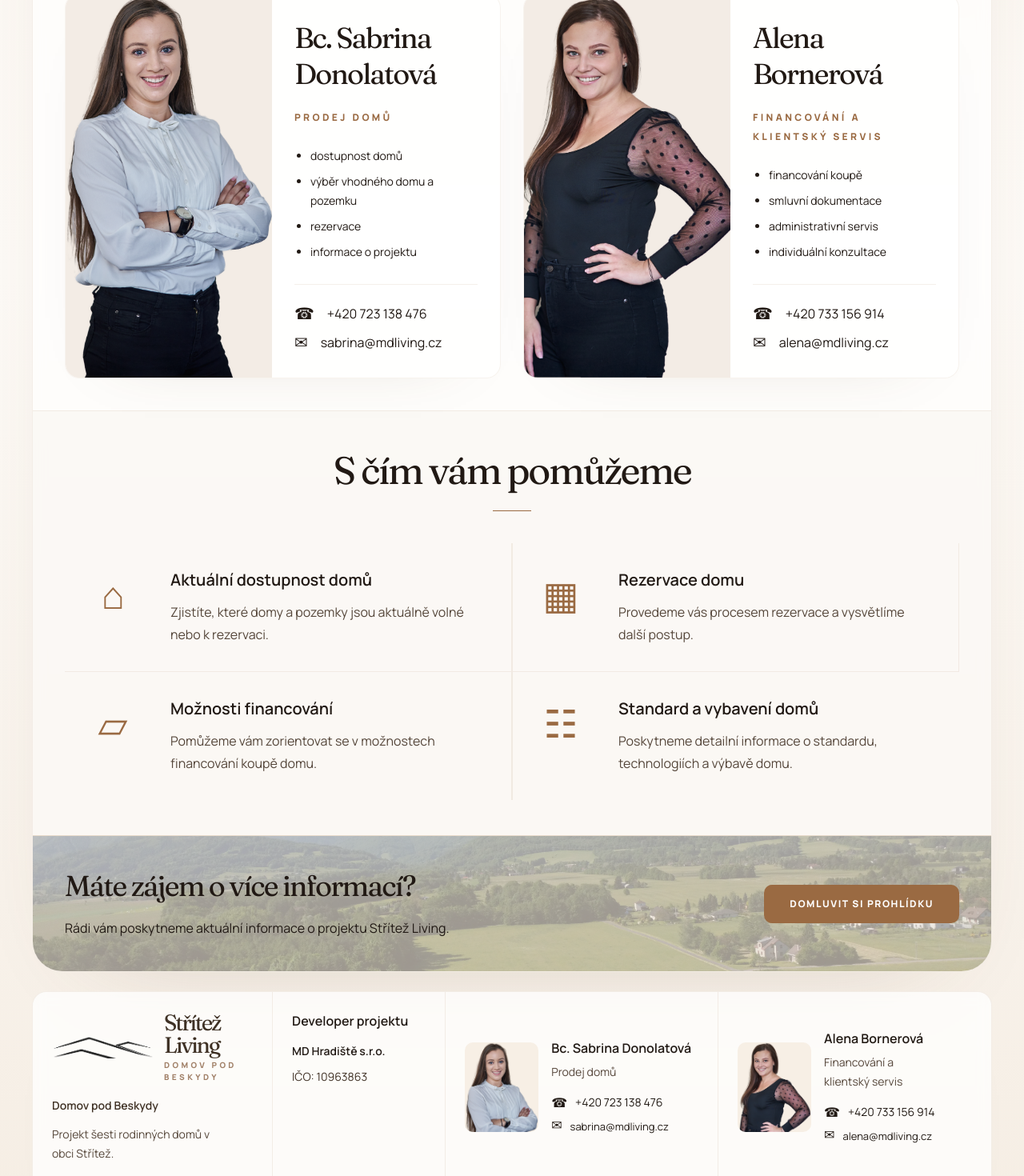
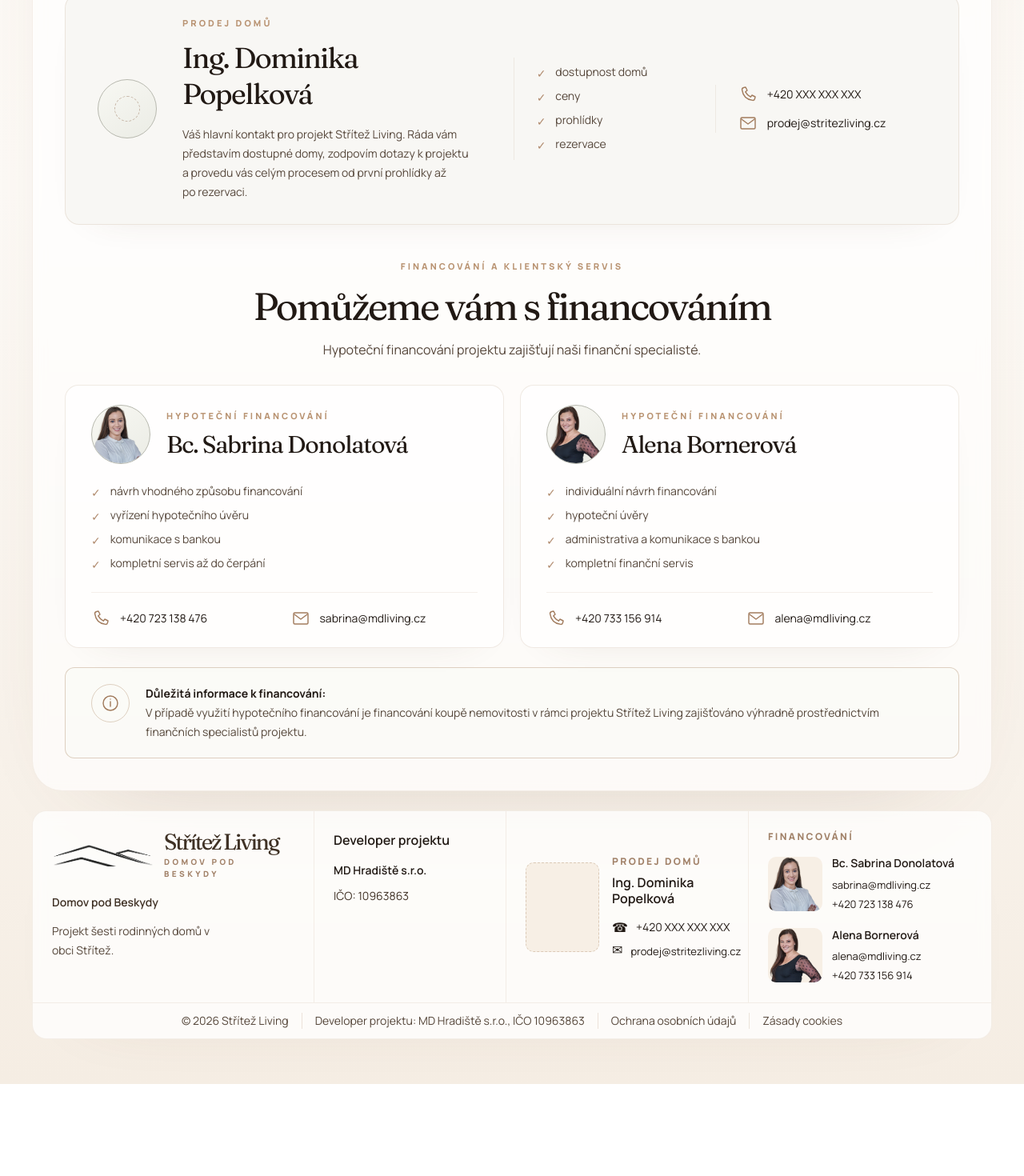
Before and after one commit to maxnesss/strizkov-living, a Next.js app: page /kontakt in a window 1280 px wide. Shown: the part 800-2270 px from the top of the page at 80% size. After the commit the page ends 2155 px from the top, so only its background shows below. Built offline with nearby package versions, Linux system fonts and the light colour scheme.

Commit message:
Refine contact team and house typography

```diff
--- a/src/app/domy/page.tsx
+++ b/src/app/domy/page.tsx
@@ -221,10 +221,10 @@ export default function HousesPage() {
             <span className="text-[#3f3125]">{featured.name}</span>
           </nav>
 
-          <h1 className="display-font text-[4rem] leading-none text-[#211914] sm:text-[5rem]">
+          <h1 className="display-font text-[3.5rem] leading-[1.04] tracking-[-0.055em] text-[#211914] sm:text-[4.5rem]">
             {featured.name}
           </h1>
-          <p className="mt-5 max-w-md text-[1.75rem] font-semibold leading-tight text-[#9a6e4e]">
+          <p className="mt-4 max-w-lg text-xl font-semibold leading-[1.3] text-[#9a6e4e] sm:text-[1.45rem]">
             {featured.subtitle}
           </p>
           <p className="mt-8 max-w-[34rem] text-[15px] leading-7 text-[#2f2925]">
--- a/src/app/kontakt/page.tsx
+++ b/src/app/kontakt/page.tsx
@@ -13,53 +13,74 @@ export const metadata: Metadata = {
 
 const currentYear = new Date().getFullYear();
 
-const specialistDetails = [
-  {
-    bullets: [
-      "dostupnost domů",
-      "výběr vhodného domu a pozemku",
-      "rezervace",
-      "informace o projektu",
-    ],
-  },
-  {
-    bullets: [
-      "financování koupě",
-      "smluvní dokumentace",
-      "administrativní servis",
-      "individuální konzultace",
-    ],
-  },
-] as const;
-
-const helpItems = [
-  {
-    icon: "⌂",
-    title: "Aktuální dostupnost domů",
-    text: "Zjistíte, které domy a pozemky jsou aktuálně volné nebo k rezervaci.",
-  },
-  {
-    icon: "▦",
-    title: "Rezervace domu",
-    text: "Provedeme vás procesem rezervace a vysvětlíme další postup.",
-  },
-  {
-    icon: "▱",
-    title: "Možnosti financování",
-    text: "Pomůžeme vám zorientovat se v možnostech financování koupě domu.",
-  },
-  {
-    icon: "☷",
-    title: "Standard a vybavení domů",
-    text: "Poskytneme detailní informace o standardu, technologiích a výbavě domu.",
-  },
-] as const;
+const contactPeople = stritezLiving.contactTeam;
 
 function Eyebrow({ children }: { children: string }) {
   return (
     <p className="text-[11px] font-extrabold uppercase tracking-[0.28em] text-[#b99372]">
       {children}
     </p>
+  );
+}
+
+function ContactIcon({ type }: { type: "home" | "bank" | "phone" | "mail" | "info" }) {
+  const paths = {
+    home: (
+      <>
+        <path d="m4 10 8-6 8 6" />
+        <path d="M6.5 9.5V20h11V9.5M10 20v-5h4v5" />
+      </>
+    ),
+    bank: (
+      <>
+        <path d="m3 9 9-5 9 5" />
+        <path d="M5 10h14M6 10v7m4-7v7m4-7v7m4-7v7M3 20h18" />
+      </>
+    ),
+    phone: <path d="M6.6 3.5 9 3l2 4-2.2 1.8a15.8 15.8 0 0 0 6.4 6.4L17 13l4 2-.5 2.4a2.5 2.5 0 0 1-2.8 2C10 18.3 5.7 14 4.6 6.3a2.5 2.5 0 0 1 2-2.8Z" />,
+    mail: (
+      <>
+        <rect x="3" y="5" width="18" height="14" rx="1.5" />
+        <path d="m4 7 8 6 8-6" />
+      </>
+    ),
+    info: (
+      <>
+        <circle cx="12" cy="12" r="9" />
+        <path d="M12 10v6m0-9h.01" />
+      </>
+    ),
+  };
+
+  return (
+    <svg aria-hidden="true" className="h-6 w-6" fill="none" viewBox="0 0 24 24">
+      <g stroke="currentColor" strokeLinecap="round" strokeLinejoin="round" strokeWidth="1.45">
+        {paths[type]}
+      </g>
+    </svg>
+  );
+}
+
+function PhotoSlot({ label, photo }: { label: string; photo?: string | null }) {
+  return (
+    <div
+      aria-label={`Místo pro fotografii: ${label}`}
+      className="relative flex h-[74px] w-[74px] shrink-0 items-center justify-center overflow-hidden rounded-full border border-[#b7b8ae] bg-[linear-gradient(145deg,#f8f8f3,#ebece5)] text-[#b7aa9e]"
+      role="img"
+    >
+      {photo ? (
+        <Image
+          alt={label}
+          className="object-cover object-top"
+          fill
+          sizes="74px"
+          src={photo}
+          unoptimized
+        />
+      ) : (
+        <span className="h-8 w-8 rounded-full border border-dashed border-[#c8b9aa]" />
+      )}
+    </div>
   );
 }
 
@@ -103,118 +124,92 @@ export default function ContactPage() {
         </div>
       </section>
 
-      <section className="grid gap-7 border-t border-[#b89a7c26] px-7 py-10 sm:px-10 lg:grid-cols-2">
-        {stritezLiving.specialists.map((specialist, index) => (
-          <article
-            className="grid overflow-hidden rounded-[18px] border border-[#b89a7c1f] bg-white/74 shadow-[0_24px_80px_-72px_rgba(98,69,45,0.34)] sm:grid-cols-[0.95fr_1.05fr]"
-            key={specialist.email}
-          >
-            <div className="relative min-h-[340px] bg-[#f3ece5]">
-              <Image
-                alt={specialist.name}
-                className="object-cover object-top"
-                fill
-                sizes="(max-width: 1024px) 100vw, 280px"
-                src={specialist.photo}
-                unoptimized
-              />
-            </div>
-            <div className="flex flex-col justify-center px-7 py-8">
-              <h2 className="display-font text-4xl leading-tight tracking-[-0.05em] text-[#211914]">
-                {specialist.name.replace(" ", "\n")}
-              </h2>
-              {specialist.role ? (
-                <p className="mt-5 text-xs font-extrabold uppercase leading-6 tracking-[0.28em] text-[#9a6a42]">
-                  {specialist.role}
-                </p>
-              ) : null}
-              <ul className="mt-6 list-disc space-y-2 pl-5 text-sm leading-6 text-[#211914]">
-                {specialistDetails[index]?.bullets.map((item) => (
-                  <li key={item}>{item}</li>
+      <section className="border-t border-[#b89a7c26] px-7 py-9 sm:px-10 lg:py-10">
+        <article className="grid gap-7 rounded-[18px] border border-[#b89a7c35] bg-[#f8f7f3]/90 px-6 py-7 shadow-[0_18px_50px_-42px_rgba(98,69,45,0.24)] sm:px-8 lg:grid-cols-[auto_minmax(0,1.3fr)_minmax(180px,0.75fr)_minmax(220px,0.9fr)] lg:items-center lg:gap-8 lg:px-10">
+          <PhotoSlot label={contactPeople.sales.name} />
+          <div>
+            <Eyebrow>{contactPeople.sales.role}</Eyebrow>
+            <h2 className="display-font mt-3 text-3xl leading-tight tracking-[-0.045em] text-[#211914] sm:text-4xl">
+              {contactPeople.sales.name}
+            </h2>
+            <p className="mt-4 max-w-xl text-sm leading-6 text-[#55463a]">
+              {contactPeople.sales.description}
+            </p>
+          </div>
+          <ul className="space-y-2 border-y border-[#b89a7c26] py-5 text-sm leading-5 text-[#55463a] lg:border-y-0 lg:border-l lg:py-2 lg:pl-7">
+            {contactPeople.sales.bullets.map((item) => (
+              <li className="flex items-start gap-3" key={item}>
+                <span className="mt-0.5 text-[#b18b6e]">✓</span>
+                {item}
+              </li>
+            ))}
+          </ul>
+          <div className="grid gap-3 text-sm text-[#211914] lg:border-l lg:border-[#b89a7c26] lg:pl-7">
+            <a className="flex items-center gap-3 transition hover:text-[#8e6748]" href={`tel:${contactPeople.sales.phone.replaceAll(" ", "")}`}>
+              <span className="text-[#a27c5e]"><ContactIcon type="phone" /></span>
+              {contactPeople.sales.phone}
+            </a>
+            <a className="flex items-center gap-3 break-all transition hover:text-[#8e6748]" href={`mailto:${contactPeople.sales.email}`}>
+              <span className="text-[#a27c5e]"><ContactIcon type="mail" /></span>
+              {contactPeople.sales.email}
+            </a>
+          </div>
+        </article>
+
+        <div className="mx-auto mt-11 max-w-4xl text-center">
+          <Eyebrow>Financování a klientský servis</Eyebrow>
+          <h2 className="display-font mt-3 text-4xl leading-tight tracking-[-0.05em] text-[#211914] sm:text-5xl">
+            Pomůžeme vám s financováním
+          </h2>
+          <p className="mt-3 text-sm leading-6 text-[#55463a] sm:text-base">
+            Hypoteční financování projektu zajišťují naši finanční specialisté.
+          </p>
+        </div>
+
+        <div className="mt-8 grid gap-5 lg:grid-cols-2">
+          {contactPeople.financing.map((specialist) => (
+            <article className="rounded-[17px] border border-[#b89a7c35] bg-white/68 px-6 py-6 shadow-[0_18px_50px_-42px_rgba(98,69,45,0.24)] sm:px-8" key={specialist.email}>
+              <div className="flex items-center gap-5">
+                <PhotoSlot label={specialist.name} photo={specialist.photo} />
+                <div>
+                  <Eyebrow>Hypoteční financování</Eyebrow>
+                  <h3 className="display-font mt-2 text-2xl leading-tight tracking-[-0.04em] text-[#211914] sm:text-3xl">
+                    {specialist.name}
+                  </h3>
+                </div>
+              </div>
+              <ul className="mt-6 space-y-2 text-sm leading-5 text-[#55463a]">
+                {specialist.bullets.map((item) => (
+                  <li className="flex items-start gap-3" key={item}>
+                    <span className="mt-0.5 text-[#b18b6e]">✓</span>
+                    {item}
+                  </li>
                 ))}
               </ul>
-              <div className="mt-7 h-px w-full bg-[#b89a7c26]" />
-              <div className="mt-6 grid gap-3 text-base text-[#211914]">
-                <a
-                  className="flex items-center gap-4 transition hover:text-[#8e6748]"
-                  href={`tel:${specialist.phone.replaceAll(" ", "")}`}
-                >
-                  <span aria-hidden="true" className="text-xl leading-none">
-                    ☎
-                  </span>
+              <div className="mt-6 grid gap-2.5 border-t border-[#b89a7c26] pt-5 text-sm text-[#211914] sm:grid-cols-2 sm:gap-4">
+                <a className="flex items-center gap-3 transition hover:text-[#8e6748]" href={`tel:${specialist.phone.replaceAll(" ", "")}`}>
+                  <span className="text-[#a27c5e]"><ContactIcon type="phone" /></span>
                   {specialist.phone}
                 </a>
-                <a
-                  className="flex items-center gap-4 transition hover:text-[#8e6748]"
-                  href={`mailto:${specialist.email}`}
-                >
-                  <span aria-hidden="true" className="text-xl leading-none">
-                    ✉
-                  </span>
+                <a className="flex items-center gap-3 break-all transition hover:text-[#8e6748]" href={`mailto:${specialist.email}`}>
+                  <span className="text-[#a27c5e]"><ContactIcon type="mail" /></span>
                   {specialist.email}
                 </a>
-              </div>
-            </div>
-          </article>
-        ))}
-      </section>
-
-      <section className="border-t border-[#b89a7c26] bg-[#faf7f3]/70 px-7 py-11 sm:px-10">
-        <div className="text-center">
-          <h2 className="display-font text-4xl leading-tight tracking-[-0.05em] text-[#211914] sm:text-5xl">
-            S čím vám pomůžeme
-          </h2>
-          <div className="mx-auto mt-5 h-px w-12 bg-[#9a6a42]" />
-        </div>
-
-        <div className="mt-10 grid border-[#b89a7c26] md:grid-cols-2 md:divide-x md:divide-y-0">
-          {helpItems.map((item, index) => (
-            <article
-              className={`grid gap-6 border-[#b89a7c26] px-7 py-8 sm:grid-cols-[5rem_1fr] ${
-                index < 2 ? "border-b" : ""
-              } ${index % 2 === 1 ? "md:border-l" : ""}`}
-              key={item.title}
-            >
-              <span className="flex h-16 w-16 items-center justify-center text-5xl leading-none text-[#9a6a42]">
-                {item.icon}
-              </span>
-              <div>
-                <h3 className="text-xl font-semibold text-[#211914]">
-                  {item.title}
-                </h3>
-                <p className="mt-3 max-w-sm text-base leading-7 text-[#55463a]">
-                  {item.text}
-                </p>
               </div>
             </article>
           ))}
         </div>
-      </section>
 
-      <section className="relative grid gap-8 overflow-hidden border-t border-[#b89a7c26] bg-[#f0e5d8] px-7 py-10 sm:px-10 lg:grid-cols-[1fr_auto] lg:items-center">
-        <div className="absolute inset-0 opacity-35">
-          <Image
-            alt=""
-            className="object-cover object-center"
-            fill
-            sizes="1120px"
-            src="/images/locality/lokalita-hero.webp"
-          />
-        </div>
-        <div className="relative">
-          <h2 className="display-font text-4xl leading-tight tracking-[-0.05em] text-[#211914]">
-            Máte zájem o více informací?
-          </h2>
-          <p className="mt-4 text-base leading-7 text-[#211914]">
-            Rádi vám poskytneme aktuální informace o projektu Střítež Living.
+        <aside className="mt-6 flex gap-5 rounded-[12px] border border-[#b89a7c70] bg-[#fbfaf7]/80 px-6 py-5 text-sm leading-6 text-[#55463a] sm:px-8">
+          <span className="flex h-12 w-12 shrink-0 items-center justify-center rounded-full border border-[#b89a7c70] text-[#a27c5e]">
+            <ContactIcon type="info" />
+          </span>
+          <p>
+            <strong className="font-bold text-[#211914]">Důležitá informace k financování:</strong>
+            <br />
+            V případě využití hypotečního financování je financování koupě nemovitosti v rámci projektu Střítež Living zajišťováno výhradně prostřednictvím finančních specialistů projektu.
           </p>
-        </div>
-        <InquiryDialogTrigger
-          className="relative inline-flex rounded-[10px] bg-[#9a6a42] px-8 py-4 text-xs font-extrabold uppercase tracking-[0.13em] text-white shadow-[0_18px_42px_-26px_rgba(0,0,0,0.35)] transition hover:bg-[#875a38]"
-          intent="house_viewing"
-        >
-          Domluvit si prohlídku
-        </InquiryDialogTrigger>
+        </aside>
       </section>
       </div>
 
--- a/src/components/site-footer.tsx
+++ b/src/components/site-footer.tsx
@@ -1,6 +1,7 @@
 import Image from "next/image";
 import Link from "next/link";
 import { SiteLogo } from "@/components/site-logo";
+import { stritezLiving } from "@/data/stritezLiving";
 
 type NavigationItem = {
   label: string;
@@ -46,12 +47,14 @@ export function SiteFooter({
   brand,
   currentYear,
   footer,
-  specialists = [],
 }: SiteFooterProps) {
+  const salesContact = stritezLiving.contactTeam.sales;
+  const financingContacts = stritezLiving.contactTeam.financing;
+
   return (
     <footer className="mx-auto mt-6 max-w-[1240px] overflow-hidden rounded-[18px] border border-[#b89a7c26] bg-white/76 text-[#211914] shadow-[0_28px_90px_-78px_rgba(98,69,45,0.22)] backdrop-blur">
-      <div className="grid gap-0 divide-y divide-[#b89a7c26] lg:grid-cols-[1.25fr_0.9fr_1.42fr_1.42fr] lg:divide-x lg:divide-y-0">
-        <section className="px-6 py-6">
+      <div className="grid gap-0 divide-y divide-[#b89a7c26] lg:grid-cols-[minmax(22rem,1.4fr)_minmax(15rem,0.9fr)_minmax(18rem,1.25fr)_minmax(18rem,1.25fr)] lg:divide-x lg:divide-y-0">
+        <section className="min-w-0 px-6 py-6">
           <SiteLogo compact href="/" />
           <p className="mt-4 max-w-[18rem] text-sm font-semibold leading-6 text-[#3f3125]">
             Domov pod Beskydy
@@ -61,7 +64,7 @@ export function SiteFooter({
           </p>
         </section>
 
-        <section className="px-6 py-6">
+        <section className="min-w-0 px-6 py-6">
           <p className="text-base font-semibold text-[#211914]">
             Developer projektu
           </p>
@@ -75,57 +78,76 @@ export function SiteFooter({
           ) : null}
         </section>
 
-        {specialists.slice(0, 2).map((specialist) => (
-          <section
-            className="grid gap-4 px-6 py-6 sm:grid-cols-[5.75rem_1fr] sm:items-center"
-            key={specialist.email}
-          >
-            <div className="relative h-28 w-[5.75rem] overflow-hidden rounded-[10px] bg-[#f7efe5]">
+        <section className="grid min-w-0 gap-4 px-6 py-6 sm:grid-cols-[5.75rem_minmax(0,1fr)] sm:items-center">
+          <div className="relative h-28 w-[5.75rem] overflow-hidden rounded-[10px] border border-dashed border-[#b89a7c70] bg-[#f7efe5]">
+            {salesContact.photo ? (
               <Image
-                alt={specialist.name}
+                alt={salesContact.name}
                 className="object-cover object-top"
                 fill
                 sizes="92px"
-                src={specialist.photo}
+                src={salesContact.photo}
                 unoptimized
               />
+            ) : null}
+          </div>
+
+          <div className="min-w-0">
+            <p className="text-xs font-extrabold uppercase tracking-[0.2em] text-[#a18168]">
+              {salesContact.role}
+            </p>
+            <h2 className="mt-2 text-base font-semibold leading-tight text-[#211914]">
+              {salesContact.name}
+            </h2>
+            <div className="mt-4 grid gap-2.5 text-sm text-[#211914]">
+              <a
+                className="flex items-center gap-2.5 transition hover:text-[#8e6748]"
+                href={`tel:${salesContact.phone.replaceAll(" ", "")}`}
+              >
+                <span aria-hidden="true" className="text-base leading-none">☎</span>
+                {salesContact.phone}
+              </a>
+              <a
+                className="flex items-start gap-2.5 transition hover:text-[#8e6748]"
+                href={`mailto:${salesContact.email}`}
+              >
+                <span aria-hidden="true" className="text-base leading-none">✉</span>
+                <span className="break-words text-[13px] leading-5">{salesContact.email}</span>
+              </a>
             </div>
+          </div>
+        </section>
 
-            <div>
-              <h2 className="text-base font-semibold leading-tight text-[#211914]">
-                {specialist.name}
-              </h2>
-              {specialist.role ? (
-                <p className="mt-2 max-w-[13rem] text-sm leading-6 text-[#55463a]">
-                  {specialist.role}
-                </p>
-              ) : null}
-
-              <div className="mt-4 grid gap-2.5 text-sm text-[#211914]">
-                <a
-                  className="flex items-center gap-2.5 transition hover:text-[#8e6748]"
-                  href={`tel:${specialist.phone.replaceAll(" ", "")}`}
-                >
-                  <span aria-hidden="true" className="text-base leading-none">
-                    ☎
-                  </span>
-                  {specialist.phone}
-                </a>
-                <a
-                  className="flex items-start gap-2.5 transition hover:text-[#8e6748]"
-                  href={`mailto:${specialist.email}`}
-                >
-                  <span aria-hidden="true" className="text-base leading-none">
-                    ✉
-                  </span>
-                  <span className="break-words text-[13px] leading-5">
+        <section className="min-w-0 px-6 py-6">
+          <p className="text-xs font-extrabold uppercase tracking-[0.2em] text-[#a18168]">
+            Financování
+          </p>
+          <div className="mt-4 grid gap-5">
+            {financingContacts.map((specialist) => (
+              <div className="grid min-w-0 gap-3 sm:grid-cols-[4.25rem_minmax(0,1fr)] sm:items-center" key={specialist.email}>
+                <div className="relative h-[4.25rem] w-[4.25rem] overflow-hidden rounded-[10px] bg-[#f7efe5]">
+                  <Image
+                    alt={specialist.name}
+                    className="object-cover object-top"
+                    fill
+                    sizes="68px"
+                    src={specialist.photo}
+                    unoptimized
+                  />
+                </div>
+                <div className="min-w-0">
+                  <h2 className="text-sm font-semibold leading-tight text-[#211914]">{specialist.name}</h2>
+                  <a className="mt-2 block break-words text-[13px] leading-5 transition hover:text-[#8e6748]" href={`mailto:${specialist.email}`}>
                     {specialist.email}
-                  </span>
-                </a>
+                  </a>
+                  <a className="mt-1 block text-[13px] leading-5 transition hover:text-[#8e6748]" href={`tel:${specialist.phone.replaceAll(" ", "")}`}>
+                    {specialist.phone}
+                  </a>
+                </div>
               </div>
-            </div>
-          </section>
-        ))}
+            ))}
+          </div>
+        </section>
       </div>
 
       <div className="flex flex-col items-center justify-center gap-2 border-t border-[#b89a7c26] px-6 py-3 text-center text-sm text-[#55463a] lg:flex-row lg:gap-4">
--- a/src/data/stritezLiving.ts
+++ b/src/data/stritezLiving.ts
@@ -214,6 +214,46 @@ export const stritezLiving = {
       photo: "/images/team/alena-bornerova.png",
     },
   ],
+  contactTeam: {
+    sales: {
+      name: "Ing. Dominika Popelková",
+      role: "Prodej domů",
+      description:
+        "Váš hlavní kontakt pro projekt Střítež Living. Ráda vám představím dostupné domy, zodpovím dotazy k projektu a provedu vás celým procesem od první prohlídky až po rezervaci.",
+      bullets: ["dostupnost domů", "ceny", "prohlídky", "rezervace"],
+      phone: "+420 XXX XXX XXX",
+      email: "prodej@stritezliving.cz",
+      photo: null,
+    },
+    financing: [
+      {
+        name: "Bc. Sabrina Donolatová",
+        role: "Hypoteční financování",
+        bullets: [
+          "návrh vhodného způsobu financování",
+          "vyřízení hypotečního úvěru",
+          "komunikace s bankou",
+          "kompletní servis až do čerpání",
+        ],
+        phone: "+420 723 138 476",
+        email: "sabrina@mdliving.cz",
+        photo: "/images/team/sabrina-donolatova.png",
+      },
+      {
+        name: "Alena Bornerová",
+        role: "Hypoteční financování",
+        bullets: [
+          "individuální návrh financování",
+          "hypoteční úvěry",
+          "administrativa a komunikace s bankou",
+          "kompletní finanční servis",
+        ],
+        phone: "+420 733 156 914",
+        email: "alena@mdliving.cz",
+        photo: "/images/team/alena-bornerova.png",
+      },
+    ],
+  },
   cta: {
     title: "Máte zájem o dům ve Stříteži?",
     text: "Ozvěte se nám a připravíme pro vás přehled dostupných domů i možnosti financování.",
```
